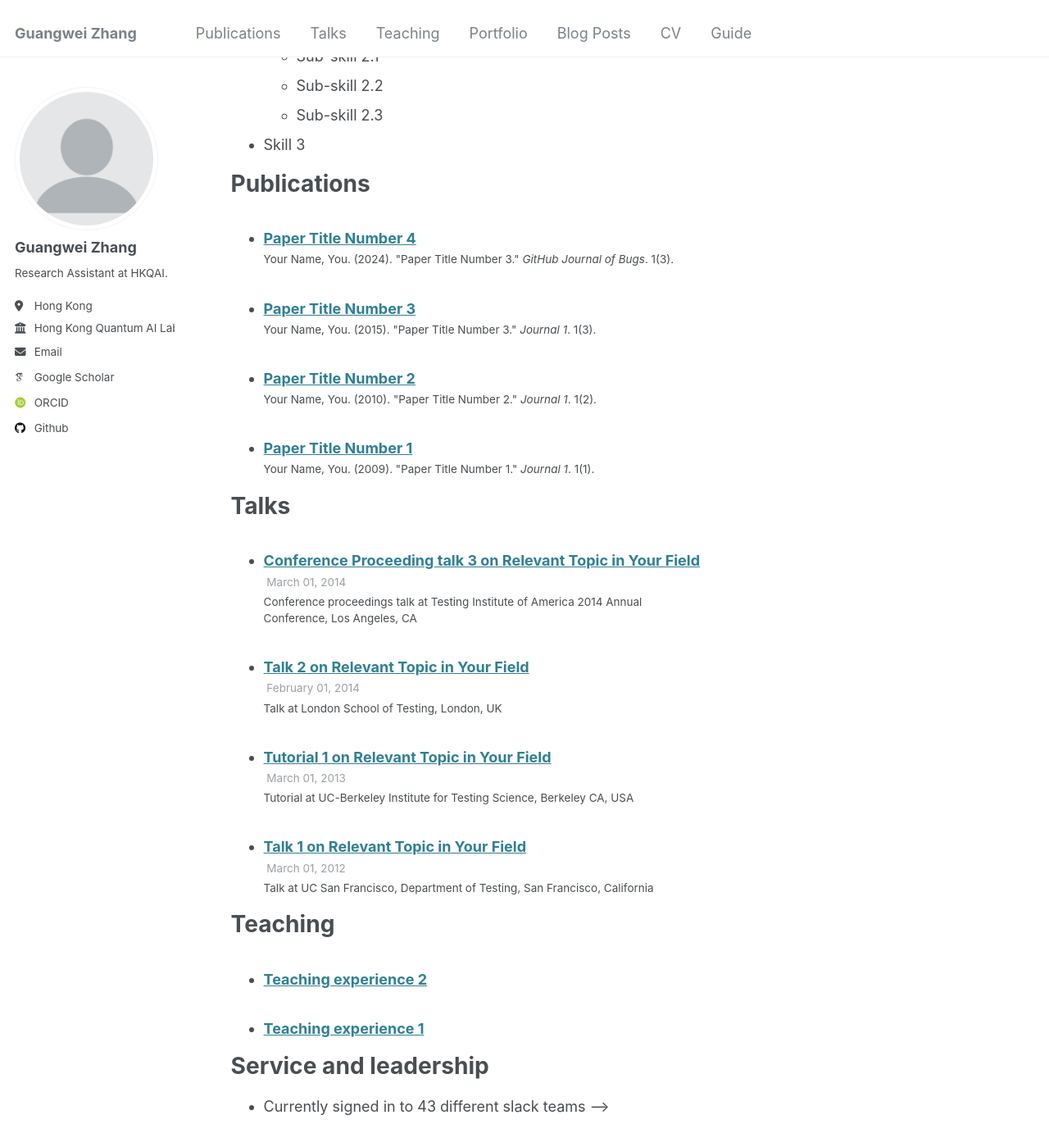
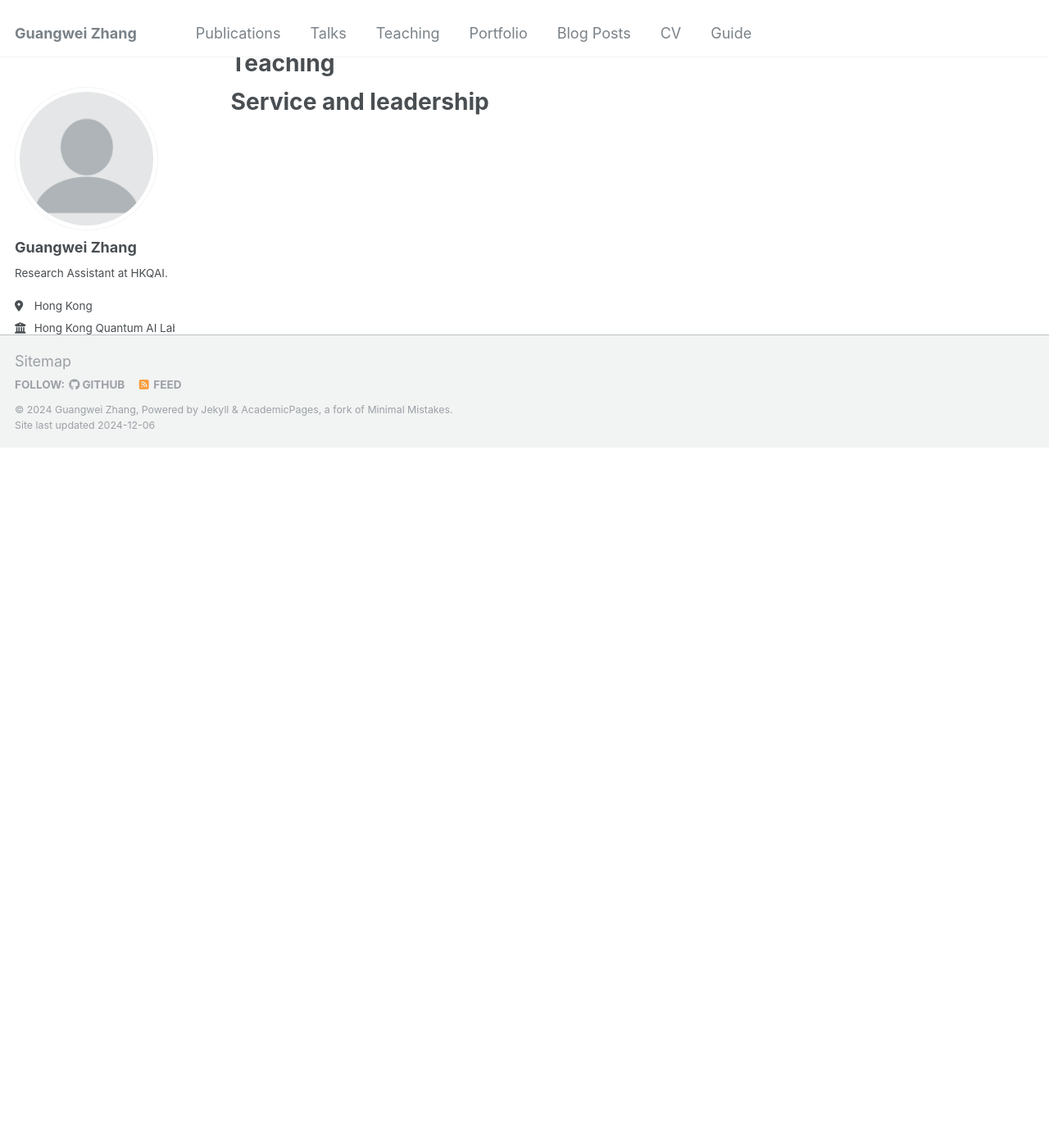
Before and after one commit to changhu73/changhu73.github.io, a Jekyll site: the page built from _pages/cv.md, in a window 1280 px wide and 1400 px high, scrolled down 1104 px. Shown: the whole window at 82% size. Built offline with Jekyll 4.4.1, drawn with Linux system fonts in a browser that asks for light colours; some web fonts are replaced; after the commit the page ends 1650 px from its top, so only the background shows below that; some of the changed text lies outside the part shown.

Commit message:
update cv

```diff
--- /dev/null
+++ b/_pages/archive-single-cv.html
@@ -0,0 +1,6 @@
+<li>
+    <h3><a href="{{ post.link }}">{{ post.title }}</a></h3>
+    <p>Author(s): {{ post.author }}</p>
+    <p><strong>{{ post.year }}</strong> - <em>{{ post.journal }}</em></p>
+    <p>{{ post.summary }}</p>
+  </li>
--- a/_pages/cv.md
+++ b/_pages/cv.md
@@ -18,38 +18,19 @@
 
 Work Experience
 ======
-* Nov 2023 - Now: Research Assistant
+* Nov. 2023 - Now: Research Assistant
   * Hong Kong Quantum AI Lab
   *  Led front-end and back-end development for commercial software applications(Electrochemical calculation).
   *  Utilized large language models and contributed to the construction of databases, focusing on optimizing data architecture and ensuring effective model integration.
   *  Drafted and submitted company patents, overseeing the entire process from writing to filing.
   *  Served as the lead organizer and director for major corporate conferences and events (Hong Kong New Energy Ecology Forum), managing all aspects of production and execution.
-  <!-- * Supervisor: The Users -->
-<!-- Work experience
-======
-* Spring 2024: Academic Pages Collaborator
-  * Github University
-  * Duties includes: Updates and improvements to template
-  * Supervisor: The Users
+  * Supervisor: The Users -->
 
-* Fall 2015: Research Assistant
-  * Github University
-  * Duties included: Merging pull requests
-  * Supervisor: Professor Hub
-
-* Summer 2015: Research Assistant
-  * Github University
-  * Duties included: Tagging issues
-  * Supervisor: Professor Git
+* Aug. 2023 - Nov. 2023:
 
 Skills
 ======
-* Skill 1
-* Skill 2
-  * Sub-skill 2.1
-  * Sub-skill 2.2
-  * Sub-skill 2.3
-* Skill 3
+*
 
 Publications
 ======
@@ -57,18 +38,8 @@
     {% include archive-single-cv.html %}
   {% endfor %}</ul>
 
-Talks
-======
-  <ul>{% for post in site.talks reversed %}
-    {% include archive-single-talk-cv.html  %}
-  {% endfor %}</ul>
-
 Teaching
 ======
-  <ul>{% for post in site.teaching reversed %}
-    {% include archive-single-cv.html %}
-  {% endfor %}</ul>
 
 Service and leadership
 ======
-* Currently signed in to 43 different slack teams -->
```
